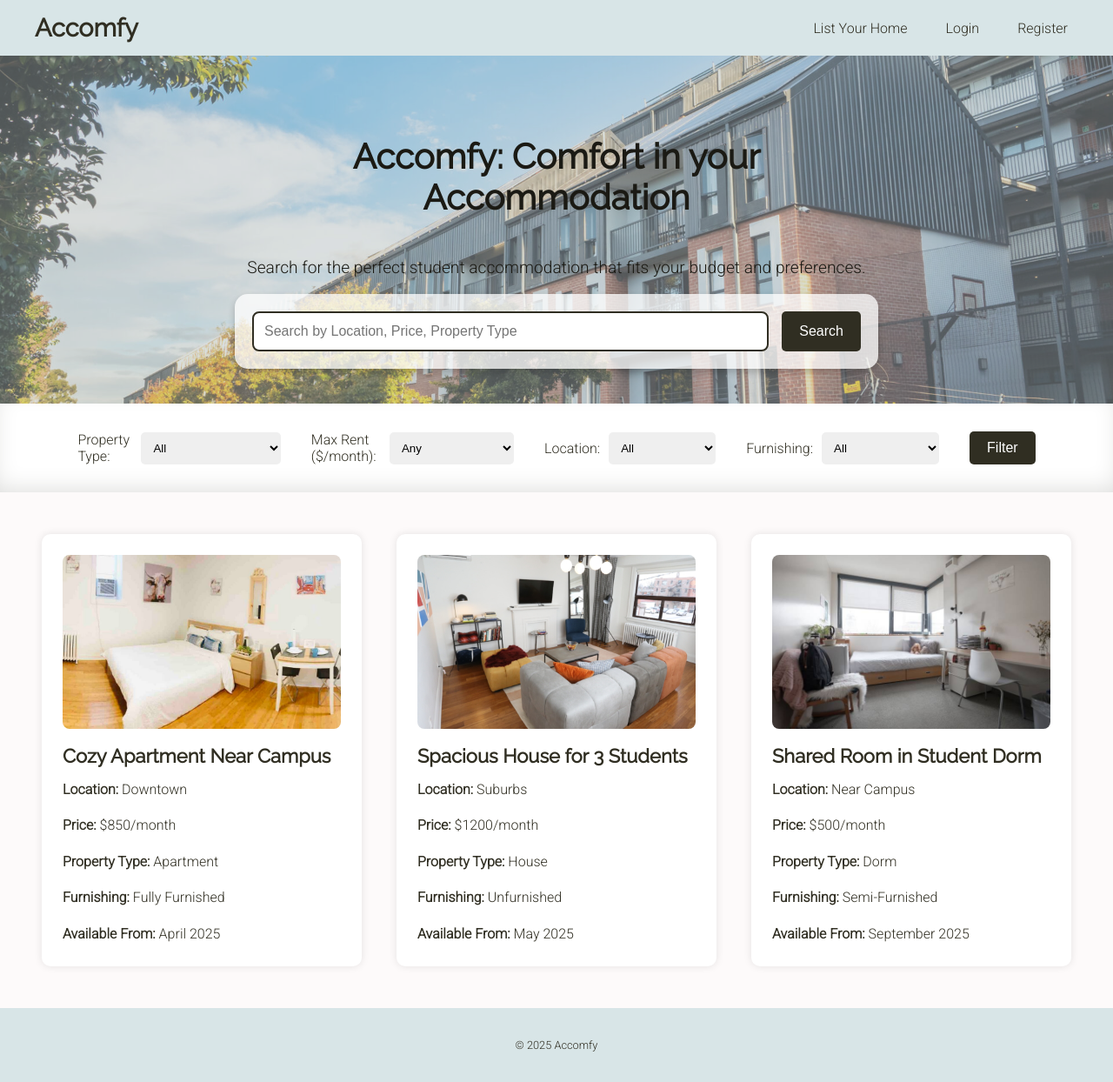
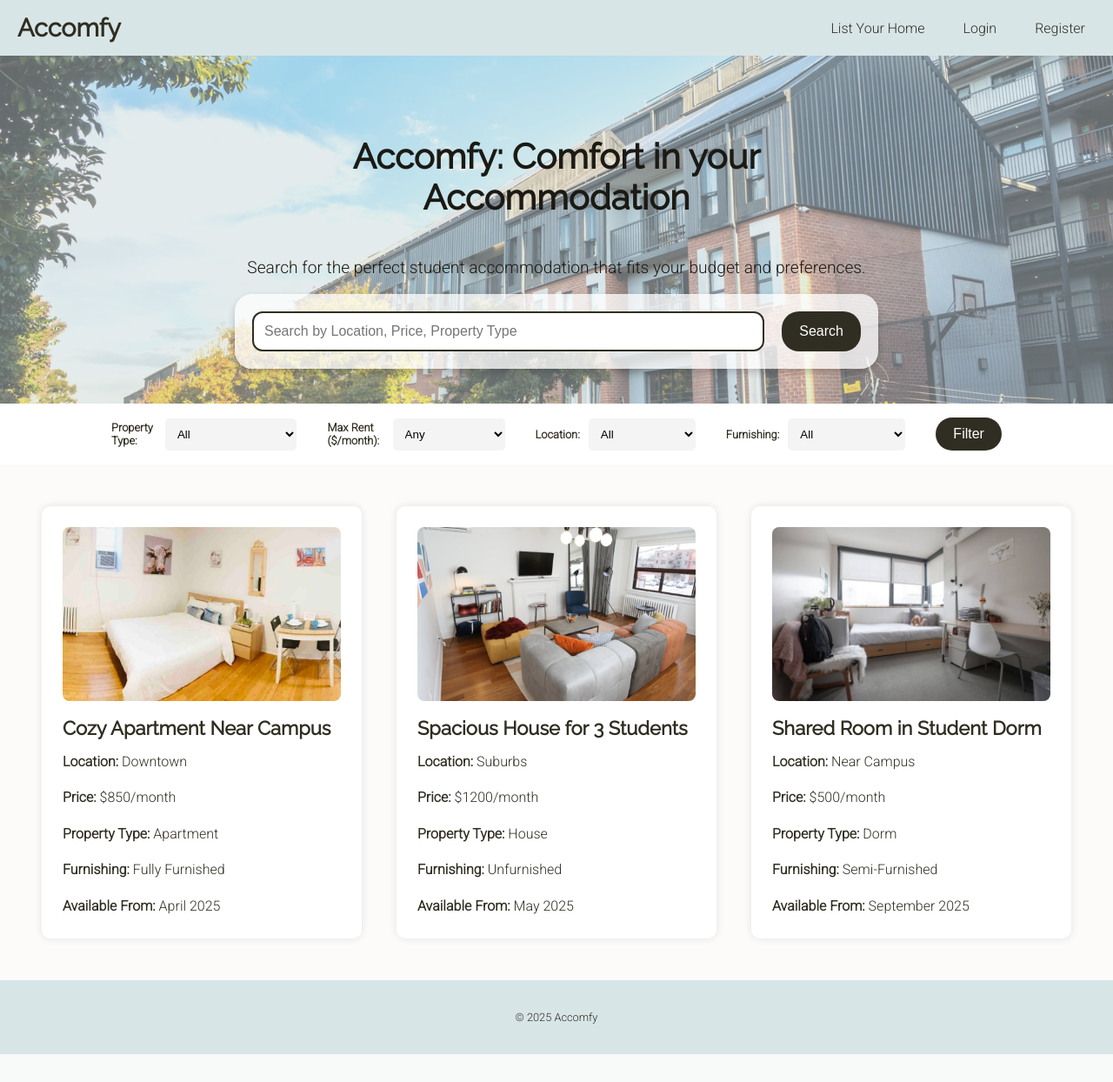
Before and after one commit to gabi-studio/accomfy, a PHP site: page / in a window 1280 px wide. Shown: the whole page at 87% size. After the commit the page ends 1212 px from the top, so only its background shows below. Run offline with PHP 8.4, Linux system fonts and the light colour scheme.

Commit message:
change css file

```diff
--- a/css/styles.css
+++ b/css/styles.css
@@ -68,13 +68,14 @@ p {
     background-color: #d8e5e7;
     color: white;
     padding: 15px 20px;
+    margin:0;
 }
 
 .nav-container {
     display: flex;
     justify-content: space-between;
     align-items: center;
-    max-width: 1200px;
+    max-width: auto;
     margin: 0 auto;
 }
 
@@ -103,7 +104,7 @@ p {
     color: #302e22;
     font-size: 1rem;
     padding: 8px 12px;
-    border-radius: 5px;
+    border-radius: 12px;
     transition: background 0.3s ease;
 }
 
@@ -132,8 +133,8 @@ p {
     width: 100%;
     height: 100%;
     object-fit: cover;
-    opacity: 0.6;
-    filter:brightness(90%);
+    opacity: 0.5;
+    filter:brightness(110%);
 }
 
 .hero-text {
@@ -151,7 +152,7 @@ p {
 
 .hero-text h1 {
     font-size: 2.5rem;
-    font-weight: 700;
+    font-weight: 900;
     font-family: 'Raleway', sans-serif;
 
 
@@ -159,6 +160,7 @@ p {
 }
 
 .hero-text p {
+    font-weight: 500;
     font-size: 1.2rem;
     margin-top: 10px;
 }
@@ -173,7 +175,7 @@ p {
     max-width: 700px;
     background: rgba(255, 255, 255, 0.75);
     padding: 20px;
-    border-radius: 15px;
+    border-radius: 20px;
     display: flex;
     justify-content: space-between;
     align-items: center;
@@ -192,9 +194,9 @@ p {
     padding: 12px;
     font-size: 1rem;
     border: 2px solid #302e22;
-    border-radius: 8px;
+    border-radius: 12px;
     outline: none;
-    margin-right: 15px;
+    margin-right: 20px;
 
 }
 
@@ -204,7 +206,7 @@ p {
     background: #302e22;
     color: white;
     border: none;
-    border-radius: 0 5px 5px 0;
+    border-radius: 0 20px 20px 0;
     cursor: pointer;
     font-size: 1rem;
     transition: background 0.3s ease;
@@ -262,14 +264,15 @@ p {
     display: flex;
     justify-content:center;
     align-items: center;
-    padding: 2rem;
+    padding: 1rem;
     background: #ffffff;
     /* box-shadow: 0 4px 6px rgba(0, 0, 0, 0.05);*/
-    box-shadow: inset 0 -10px 30px -10px #d8d8d6;
+    /* box-shadow: inset 0 -10px 30px -10px #f2f2f2; */
 }
 
 .filter-field {
     padding: 10px;
+    background-color: #f4f4f4;
     border: #302e22;
     border-radius: 5px;
     width: 100%;
@@ -298,6 +301,13 @@ p {
     box-shadow: 0 0 10px rgba(0, 0, 0, 0.1);
 }
 
+label {
+    font-size: 0.8rem;
+    font-weight: 700;
+    color: #302e22;
+
+}
+
 .card-image {
     width: 100%;
     height: 200px;
@@ -312,7 +322,7 @@ p {
     background: #302e22;
     color: #fff;
     border: none;
-    border-radius: 5px;
+    border-radius: 20px;
     cursor: pointer;
     transition: background 0.3s ease;
 }
```
